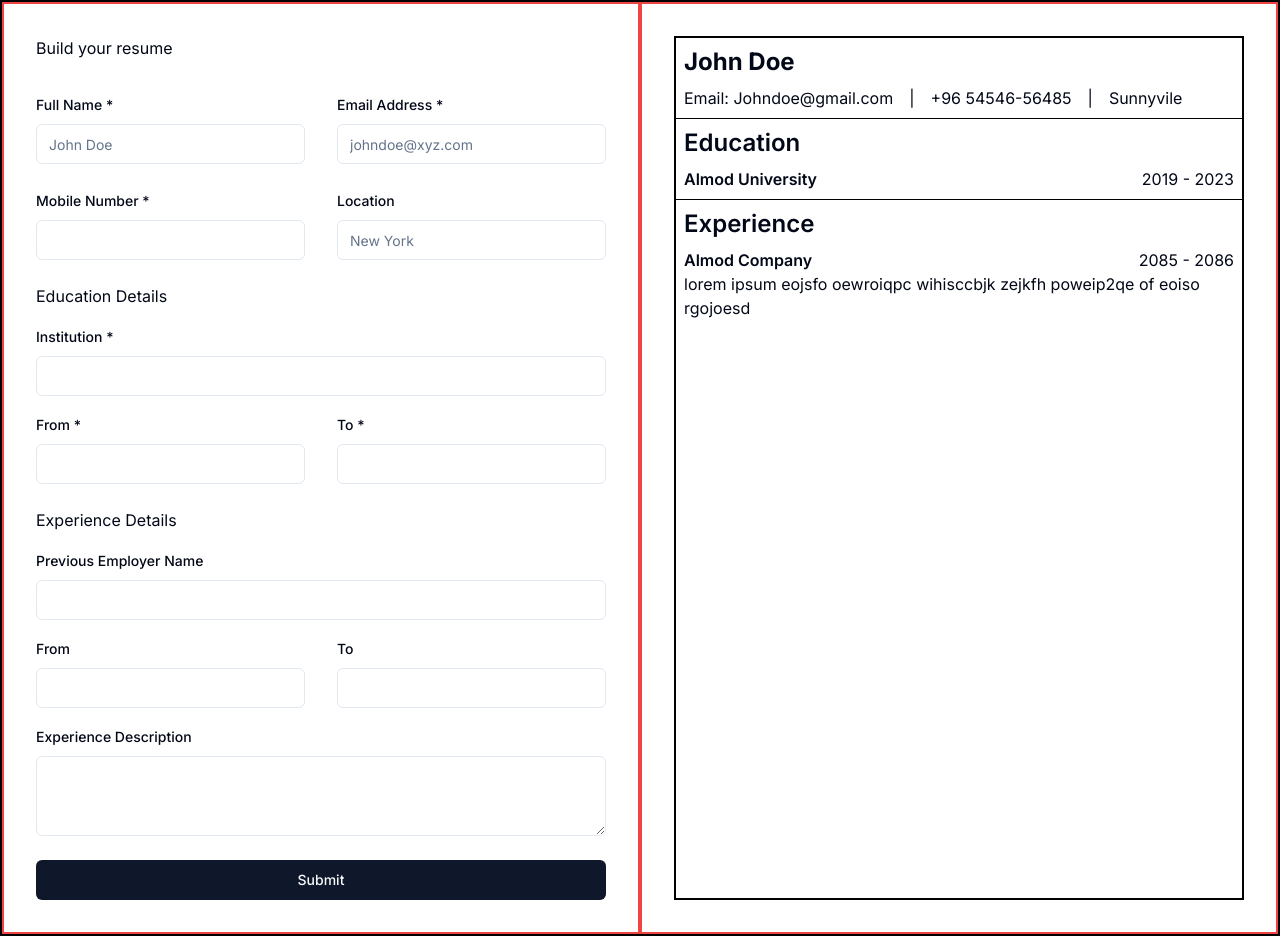
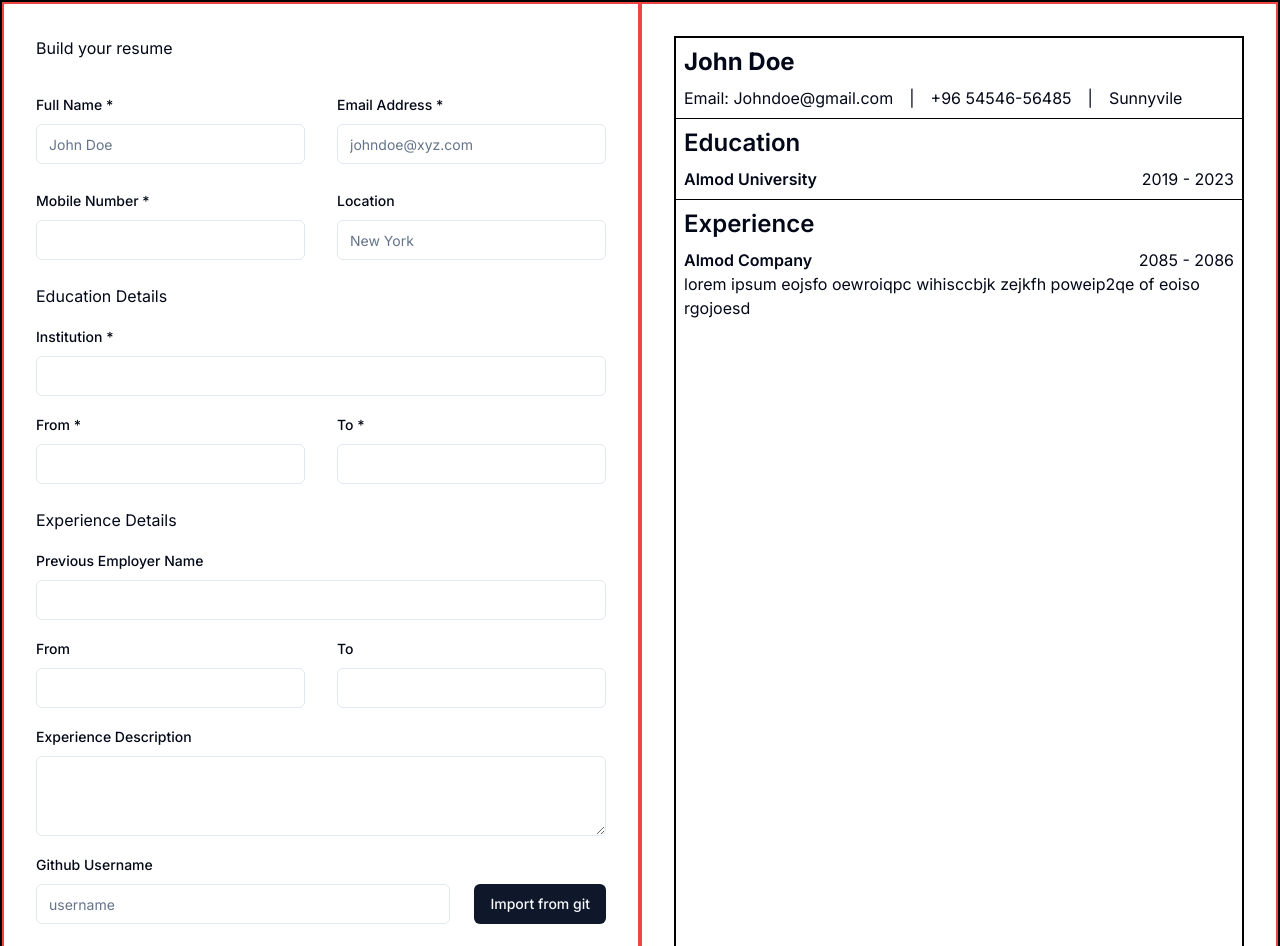
Before and after one commit to Anandprabhu530/Mirthly, a Next.js app: page /resume in a window 1280 px wide. Shown: the top 946 px of the page. Built offline with nearby package versions, Linux system fonts and the light colour scheme.

Commit message:
Added git basis

```diff
--- a/app/resume/page.tsx
+++ b/app/resume/page.tsx
@@ -1,7 +1,6 @@
 "use client";
 
 import { ComboboxRes } from "@/components/ComboboxRes";
-import { Button } from "@/components/ui/button";
 import { useState } from "react";
 
 const Resume = () => {
@@ -19,6 +18,8 @@
     Experience_To: "2086",
     Experience_Company: "Almod Company",
   });
+
+  const [gitdata, setgitData] = useState(null);
 
   const handlesubmit = () => {
     console.log("first");
--- a/components/ComboboxRes.tsx
+++ b/components/ComboboxRes.tsx
@@ -3,6 +3,7 @@
 import { zodResolver } from "@hookform/resolvers/zod";
 import { useForm } from "react-hook-form";
 import { z } from "zod";
+import { InputGit } from "@/components/InputGit";
 
 import { Button } from "@/components/ui/button";
 import {
@@ -58,6 +59,7 @@
       Experience_From: "",
       Experience_Company: "",
       Experience_To: "",
+      Projects: [],
     },
   });
 
@@ -246,6 +248,7 @@
                 </FormItem>
               )}
             />
+            <InputGit />
           </div>
           <Button type="submit">Submit</Button>
         </div>
--- /dev/null
+++ b/components/InputGit.tsx
@@ -0,0 +1,58 @@
+"use client";
+
+import { zodResolver } from "@hookform/resolvers/zod";
+import { useForm } from "react-hook-form";
+import { z } from "zod";
+
+import { Button } from "@/components/ui/button";
+import {
+  Form,
+  FormControl,
+  FormField,
+  FormItem,
+  FormLabel,
+  FormMessage,
+} from "@/components/ui/form";
+import { Input } from "@/components/ui/input";
+
+const FormSchema = z.object({
+  username: z.string().min(2, {
+    message: "Username must be at least 2 characters.",
+  }),
+});
+
+export function InputGit() {
+  const form = useForm<z.infer<typeof FormSchema>>({
+    resolver: zodResolver(FormSchema),
+    defaultValues: {
+      username: "",
+    },
+  });
+
+  function onSubmit(data: z.infer<typeof FormSchema>) {
+    console.log(data);
+  }
+
+  return (
+    <Form {...form}>
+      <form onSubmit={form.handleSubmit(onSubmit)} className="w-full">
+        <FormField
+          control={form.control}
+          name="username"
+          render={({ field }) => (
+            <FormItem>
+              <FormLabel>Github Username</FormLabel>
+              <FormControl>
+                <div className="flex gap-6 w-full">
+                  <Input placeholder="username" {...field} />
+                  <Button type="submit">Import from git</Button>
+                </div>
+              </FormControl>
+              <FormMessage />
+            </FormItem>
+          )}
+        />
+      </form>
+    </Form>
+  );
+}
```
